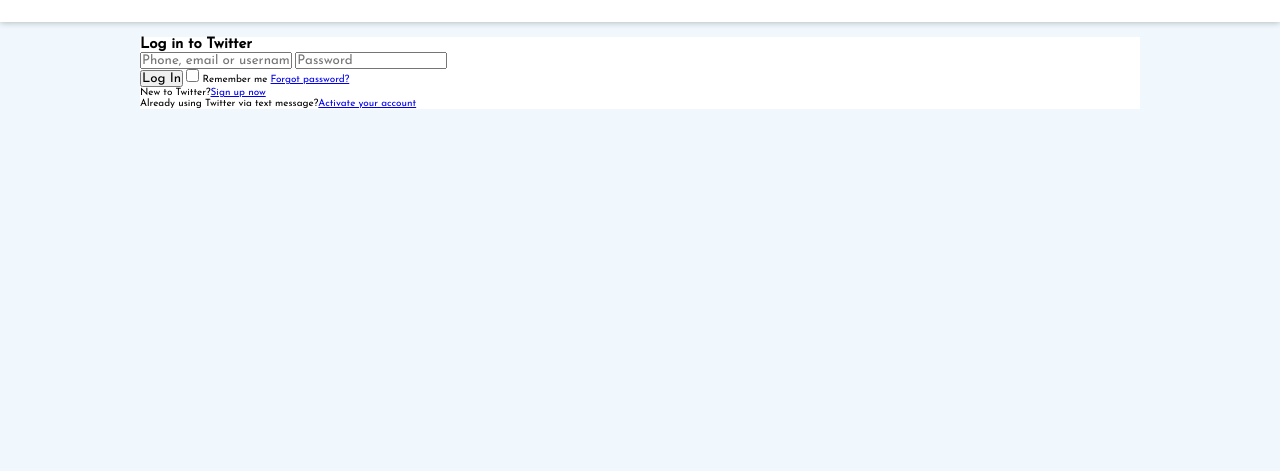
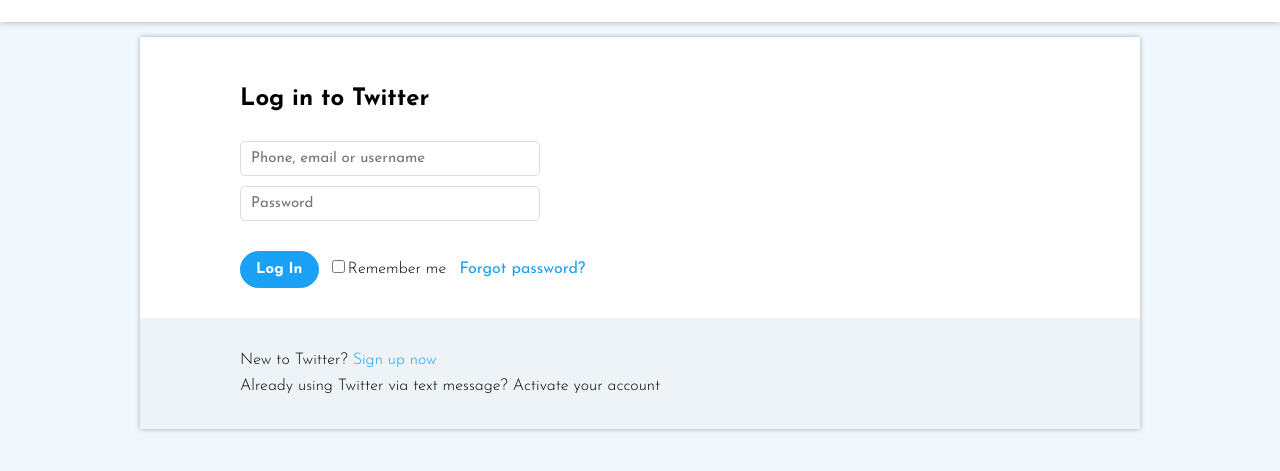
Before and after one commit to jchaparro94/twitterCopy, a plain HTML site: page index.html in a window 1280 px wide. Shown: the part 49-520 px from the top of the page. Drawn offline with Linux system fonts and the light colour scheme.

Commit message:
login page styling complete

```diff
--- a/index.html
+++ b/index.html
@@ -8,10 +8,8 @@
       crossorigin="anonymous"
     ></script>
     <link rel="preconnect" href="https://fonts.gstatic.com" />
-    <link
-      href="https://fonts.googleapis.com/css2?family=Josefin+Sans&display=swap"
-      rel="stylesheet"
-    />
+    <link rel="preconnect" href="https://fonts.gstatic.com">
+    <link href="https://fonts.googleapis.com/css2?family=Josefin+Sans:wght@300;400;600;700&display=swap" rel="stylesheet">
     <link rel="stylesheet" href="style.css" />
     <title>Twitter Copy</title>
   </head>
@@ -108,10 +106,10 @@
         </form>
       </div>
       <footer class="login-footer">
-        <p>New to Twitter?<a href="#">Sign up now</a></p>
+        <p>New to Twitter?<a href="#"> Sign up now</a></p>
         <p>
-          Already using Twitter via text message?<a href="#"
-            >Activate your account</a
+          Already using Twitter via text message?<a href="#"></a>
+            Activate your account</a
           >
         </p>
       </footer>
--- a/style.css
+++ b/style.css
@@ -259,4 +259,89 @@ body {
   grid-row: 2 / 3;
   background-color: #fff;
   width: 100rem;
+  display: grid;
+  grid-template-columns: 10rem 8fr;
+  grid-template-rows: 2fr 1fr;
+  box-shadow: 0 0 .5rem rgba(0, 0, 0, 0.3);
 }
+
+.login-content {
+  grid-column: 2 / -1;
+  grid-row: 1 / 2;
+  padding: 5rem 0 1rem 0;
+}
+
+.login-content h2 {
+  font-size: 2.4rem;
+  margin-bottom: 3rem;
+}
+
+.login-form {
+  display: flex;
+  flex-direction: column;
+}
+
+.login-form input:not(.login-form-checkbox) {
+  width: 30rem;
+  height: 3.5rem;
+  margin-bottom: 1rem;
+  border: .1rem solid #ddd;
+  border-radius: .5rem;
+  padding-left: 1rem;
+  font-size: 1.5rem;
+  transition: background-color .3s;
+}
+
+.login-form input:focus {
+  background-color: #d9ebf7;
+}
+
+.login-form div {
+  margin-top: 2rem;
+}
+
+.login-form button {
+  padding: 1rem 1.5rem;
+  background-color: #1aa1f5;
+  color: #fff;
+  border-radius: 4rem;
+  border: .1rem solid #1aa1f5;
+  font-size: 1.5rem;
+  font-weight: bold;
+  margin-right: 1rem;
+  cursor: pointer;
+}
+
+.login-form label {
+  font-size: 1.6rem;
+  font-weight: 300;
+  margin-right: 1rem;
+}
+
+.login-form a {
+  text-decoration: none;
+  font-size: 1.6rem;
+  color: #1aa1f5;
+}
+
+.login-footer {
+  grid-column: 1 / -1;
+  grid-row: 2 / -1;
+  background-color: #edf3f7;
+  padding-left: 10rem;
+  display: flex;
+  flex-direction: column;
+  justify-content: center;
+  margin-top: 2rem;
+}
+
+.login-footer p {
+  font-size: 1.6rem;
+  font-weight: 300;
+  margin: .5rem 0;
+}
+
+.login-footer a {
+  text-decoration: none;
+  color: #1aa1f5;
+}
```
